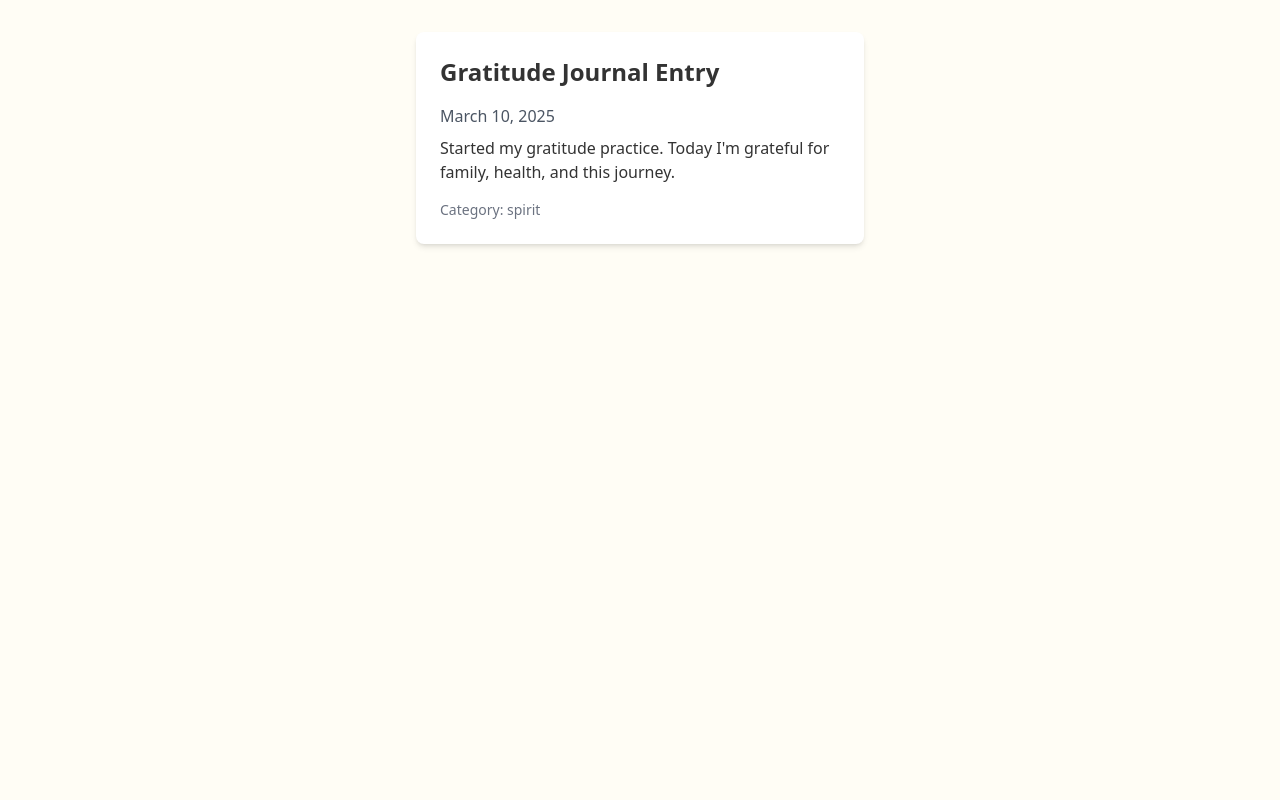
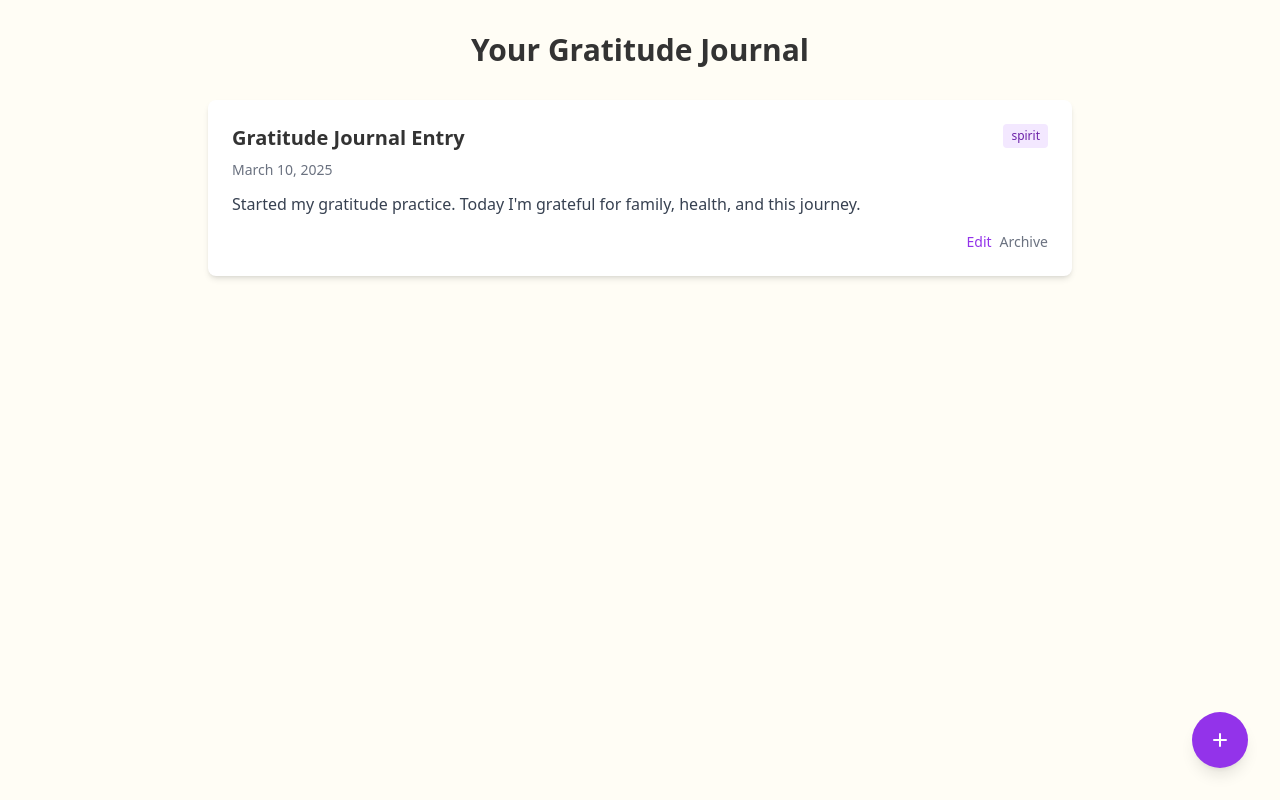
Before and after one commit to TheSamanthaWilliams/you-wellness-app, a Next.js app: page /time-capsule in a window 1280 px wide. Built offline with nearby package versions, Linux system fonts and the light colour scheme.

Commit message:
Update page.js

```diff
--- a/app/time-capsule/page.js
+++ b/app/time-capsule/page.js
@@ -1,35 +1,92 @@
-// app/time-capsule/page.js
 "use client";
 
 import React from 'react';
-import { useState } from 'react';
+import { useState, useEffect } from 'react';
 
 export default function TimeCapsulePage() {
-  // Define the gratitude entry properly as a JavaScript object
-  const gratitudeEntry = {
+  const [entries, setEntries] = useState([]);
+  const [loading, setLoading] = useState(true);
+
+  useEffect(() => {
+    // Mock data - in a real app, you'd fetch from an API
+    const mockEntries = [
+      {
         id: 3,
         date: 'March 10, 2025',
         title: 'Gratitude Journal Entry',
         description: 'Started my gratitude practice. Today I\'m grateful for family, health, and this journey.',
         image: null,
         category: 'spirit'
-  };
+      }
+    ];
 
-  // Use the entry in your component
+    // Simulate API fetch
+    setTimeout(() => {
+      setEntries(mockEntries);
+      setLoading(false);
+    }, 500);
+  }, []);
+
+  if (loading) {
     return (
-    <div className="max-w-md mx-auto my-8 p-6 bg-white rounded-lg shadow-md">
-      <h1 className="text-2xl font-bold mb-4">{gratitudeEntry.title}</h1>
-      <p className="text-gray-600 mb-2">{gratitudeEntry.date}</p>
-      <p className="mb-4">{gratitudeEntry.description}</p>
-      {gratitudeEntry.image && (
+      <div className="flex justify-center items-center h-screen">
+        <div className="animate-spin rounded-full h-12 w-12 border-t-2 border-b-2 border-purple-500"></div>
+      </div>
+    );
+  }
+
+  return (
+    <div className="max-w-4xl mx-auto py-8 px-4">
+      <h1 className="text-3xl font-bold text-center mb-8">Your Gratitude Journal</h1>
+
+      {entries.length === 0 ? (
+        <div className="text-center py-10">
+          <p className="text-xl text-gray-600">No entries yet. Start your gratitude practice today!</p>
+          <button className="mt-4 bg-purple-600 hover:bg-purple-700 text-white font-bold py-2 px-4 rounded">
+            Create First Entry
+          </button>
+        </div>
+      ) : (
+        <div className="grid gap-6 md:grid-cols-1">
+          {entries.map((entry) => (
+            <div key={entry.id} className="bg-white rounded-lg shadow-md overflow-hidden hover:shadow-lg transition-shadow duration-300">
+              <div className="p-6">
+                <div className="flex justify-between items-start">
+                  <div>
+                    <h2 className="text-xl font-semibold mb-2">{entry.title}</h2>
+                    <p className="text-sm text-gray-500 mb-3">{entry.date}</p>
+                  </div>
+                  <span className="inline-block bg-purple-100 text-purple-800 text-xs px-2 py-1 rounded">
+                    {entry.category}
+                  </span>
+                </div>
+
+                <p className="text-gray-700 mb-4">{entry.description}</p>
+
+                {entry.image && (
                   <img
-          src={gratitudeEntry.image}
-          alt="Journal entry image"
-          className="w-full rounded-md mb-4"
+                    src={entry.image}
+                    alt="Journal entry"
+                    className="w-full h-48 object-cover rounded-md mb-4"
                   />
                 )}
-      <div className="text-sm text-gray-500">
-        Category: {gratitudeEntry.category}
+
+                <div className="flex justify-end space-x-2 mt-4">
+                  <button className="text-sm text-purple-600 hover:text-purple-800">Edit</button>
+                  <button className="text-sm text-gray-500 hover:text-gray-700">Archive</button>
+                </div>
+              </div>
+            </div>
+          ))}
+        </div>
+      )}
+
+      <div className="fixed bottom-8 right-8">
+        <button className="bg-purple-600 hover:bg-purple-700 text-white w-14 h-14 rounded-full flex items-center justify-center shadow-lg">
+          <svg xmlns="http://www.w3.org/2000/svg" className="h-6 w-6" fill="none" viewBox="0 0 24 24" stroke="currentColor">
+            <path strokeLinecap="round" strokeLinejoin="round" strokeWidth={2} d="M12 6v6m0 0v6m0-6h6m-6 0H6" />
+          </svg>
+        </button>
       </div>
     </div>
   );
```
Lines whose indentation alone changed are shown as unchanged.
